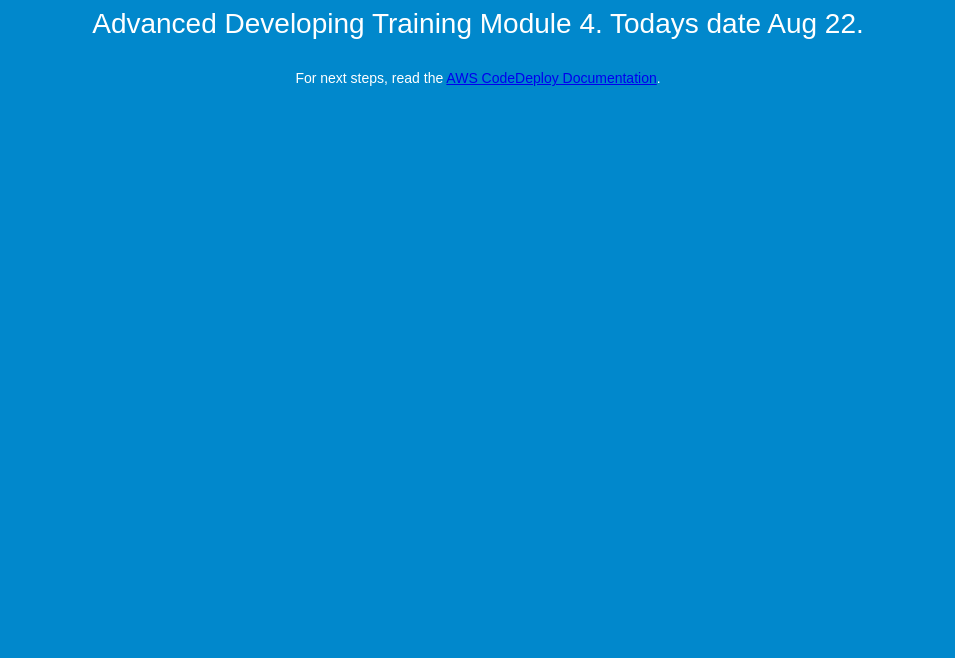
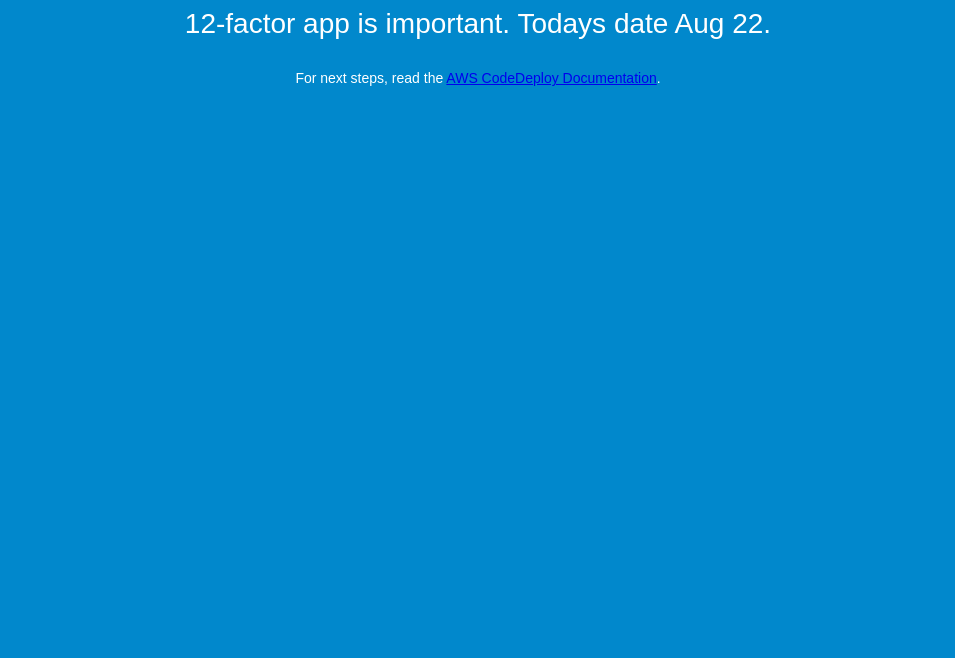
Before and after one commit to unuste37/YT-CodeDeploy, a plain HTML site: page index.html in a window 1280 px wide. Shown: the part 142-800 px from the top of the page, without its empty margins (162-1117 px from the left). Drawn offline with Linux system fonts and the light colour scheme.

Commit message:
Update index.html

```diff
--- a/index.html
+++ b/index.html
@@ -27,7 +27,7 @@
 <body>
   <div align="center">
     <h1>Congratulations To Everyone</h1>
-    <h2>Advanced Developing Training Module 4. Todays date Aug 22. </h2>
+    <h2>12-factor app is important. Todays date Aug 22. </h2>
     <br>
     <p>For next steps, read the <a href="http://aws.amazon.com/documentation/codedeploy">AWS CodeDeploy Documentation</a>.</p>
   </div>
```
